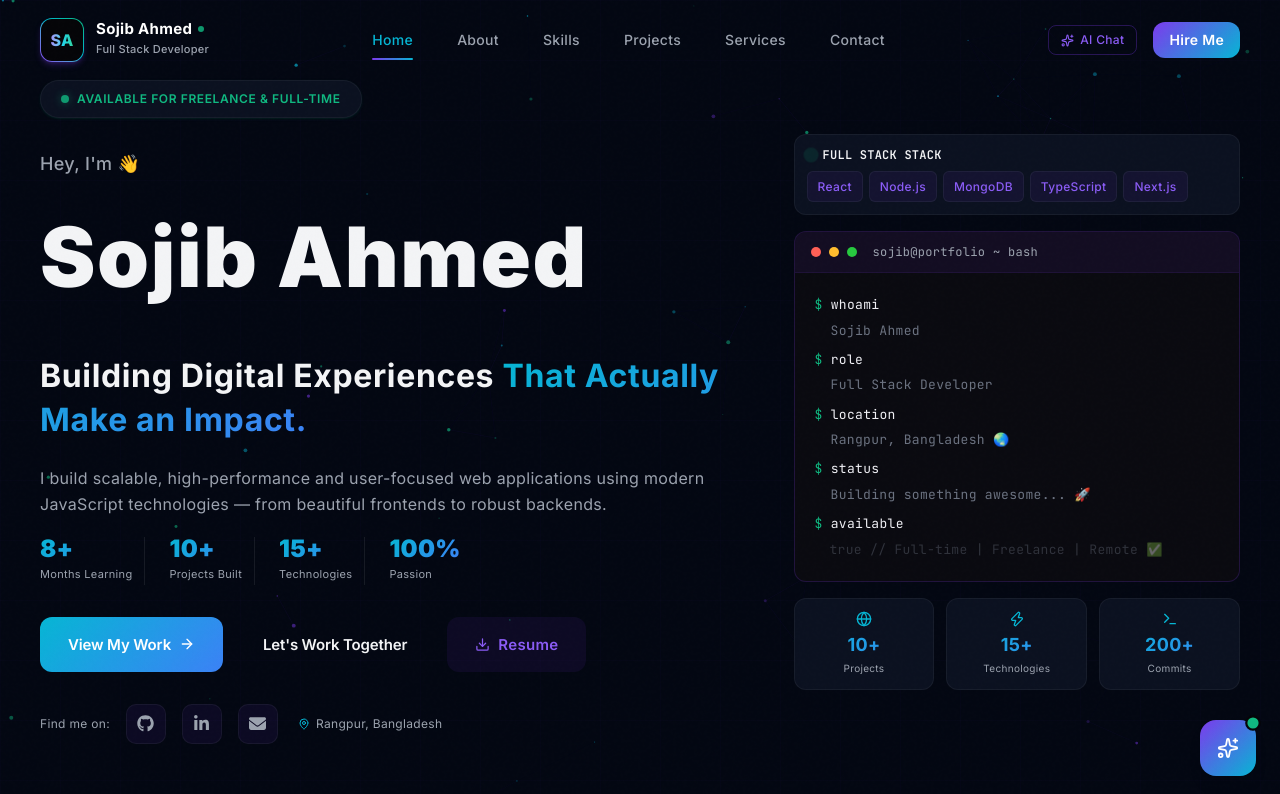
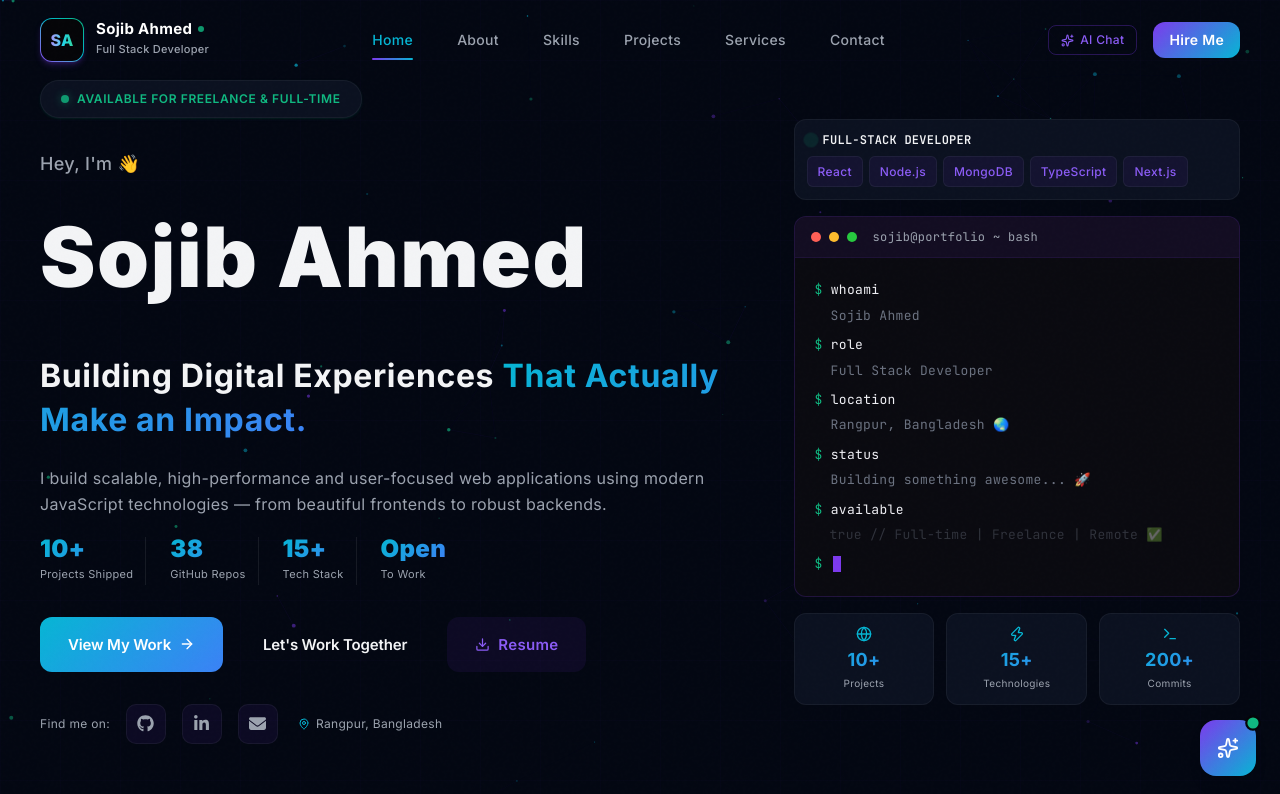
Before and after one commit to sojibahmedshorif25-ai/Sojib-Ahmed-Portfolio, a React (Vite) app in the folder client/: page / in a window 1280 px wide. Shown: the top 794 px of the page. Built offline with nearby package versions, Linux system fonts and the light colour scheme.

Commit message:
feat: recruiter-ready polish - fix hero typo, pro stats, social proof sections, honest contact fallback, SEO + sitemap

```diff
--- a/client/index.html
+++ b/client/index.html
@@ -12,23 +12,24 @@
     <meta name="keywords" content="Full Stack Developer, React Developer, Node.js Developer, Next.js Developer, Bangladesh Developer, Sojib Ahmed, Web Developer Rangpur" />
     <meta name="author" content="Sojib Ahmed" />
     <meta name="robots" content="index, follow" />
+    <meta name="theme-color" content="#030712" />
 
     <!-- Open Graph / Facebook -->
     <meta property="og:type" content="website" />
-    <meta property="og:url" content="https://sojibahmed.dev/" />
+    <meta property="og:url" content="https://sojib-ahmed-developer.vercel.app/" />
     <meta property="og:title" content="Sojib Ahmed | Full Stack Developer" />
     <meta property="og:description" content="Building scalable, modern and high-performance web applications." />
-    <meta property="og:image" content="/og-image.png" />
+    <meta property="og:image" content="https://sojib-ahmed-developer.vercel.app/images/hero.jpg" />
 
     <!-- Twitter -->
     <meta property="twitter:card" content="summary_large_image" />
-    <meta property="twitter:url" content="https://sojibahmed.dev/" />
+    <meta property="twitter:url" content="https://sojib-ahmed-developer.vercel.app/" />
     <meta property="twitter:title" content="Sojib Ahmed | Full Stack Developer" />
     <meta property="twitter:description" content="Building scalable, modern and high-performance web applications." />
-    <meta property="twitter:image" content="/og-image.png" />
+    <meta property="twitter:image" content="https://sojib-ahmed-developer.vercel.app/images/hero.jpg" />
 
     <!-- Canonical -->
-    <link rel="canonical" href="https://sojibahmed.dev/" />
+    <link rel="canonical" href="https://sojib-ahmed-developer.vercel.app/" />
 
     <!-- Fonts -->
     <link rel="preconnect" href="https://fonts.googleapis.com" />
@@ -43,7 +44,7 @@
       "name": "Sojib Ahmed",
       "jobTitle": "Full Stack Developer",
       "description": "Building scalable, modern and high-performance web applications",
-      "url": "https://sojibahmed.dev",
+      "url": "https://sojib-ahmed-developer.vercel.app",
       "email": "sojibahmedshorif998@gmail.com",
       "telephone": "+880 1942791004",
       "address": {
--- a/client/src/components/layout/Footer.tsx
+++ b/client/src/components/layout/Footer.tsx
@@ -6,8 +6,10 @@ const quickLinks = [
   { label: 'About', href: '#about' },
   { label: 'Skills', href: '#skills' },
   { label: 'Projects', href: '#projects' },
+  { label: 'GitHub', href: '#github' },
   { label: 'Services', href: '#services' },
   { label: 'Certificates', href: '#certificates' },
+  { label: 'Testimonials', href: '#testimonials' },
   { label: 'Contact', href: '#contact' },
 ];
 
--- a/client/src/components/sections/Contact.tsx
+++ b/client/src/components/sections/Contact.tsx
@@ -51,11 +51,12 @@ export default function Contact() {
         throw new Error('Failed to send');
       }
     } catch {
-      // Simulate success for demo
-      await new Promise(resolve => setTimeout(resolve, 1000));
-      setIsSuccess(true);
+      // Backend unavailable — open recruiter's mail app with prefilled message instead of faking success
+      const subject = encodeURIComponent(`[Portfolio] ${data.subject} — ${data.name}`);
+      const body = encodeURIComponent(`${data.message}\n\n— ${data.name} (${data.email})`);
+      window.location.href = `mailto:sojibahmedshorif998@gmail.com?subject=${subject}&body=${body}`;
       reset();
-      toast.success("Message sent! I'll reply soon. 🚀");
+      toast('Server offline — opening your mail app instead', { icon: '📧' });
     } finally {
       setIsSubmitting(false);
       setTimeout(() => setIsSuccess(false), 5000);
--- a/client/src/components/sections/Hero.tsx
+++ b/client/src/components/sections/Hero.tsx
@@ -17,24 +17,26 @@ function TerminalWindow() {
   const [typedChars, setTypedChars] = useState<Record<number, number>>({});
 
   useEffect(() => {
+    const timers: number[] = [];
     terminalLines.forEach((line, i) => {
-      setTimeout(() => {
+      timers.push(window.setTimeout(() => {
         setTypingLine(i);
         // Type command char by char
         const chars = line.command.length;
         for (let c = 0; c <= chars; c++) {
-          setTimeout(() => {
+          timers.push(window.setTimeout(() => {
             setTypedChars(prev => ({ ...prev, [i]: c }));
             if (c === chars) {
-              setTimeout(() => {
+              timers.push(window.setTimeout(() => {
                 setVisibleLines(prev => [...prev, i]);
                 setTypingLine(null);
-              }, 200);
+              }, 200));
             }
-          }, c * 60);
+          }, c * 60));
         }
-      }, line.delay);
+      }, line.delay));
     });
+    return () => timers.forEach(clearTimeout);
   }, []);
 
   return (
@@ -90,8 +92,9 @@ export default function Hero() {
   const mouseRef = useRef({ x: 0, y: 0 });
   const animRef = useRef<number>(0);
 
-  // Three.js-style particle canvas
+  // Three.js-style particle canvas (reduced on mobile + respects reduced motion)
   useEffect(() => {
+    if (window.matchMedia('(prefers-reduced-motion: reduce)').matches) return;
     const canvas = canvasRef.current;
     if (!canvas) return;
     const ctx = canvas.getContext('2d')!;
@@ -105,8 +108,9 @@ export default function Hero() {
 
     const particles: { x: number; y: number; vx: number; vy: number; r: number; alpha: number; color: string }[] = [];
     const colors = ['rgba(124,58,237,', 'rgba(6,182,212,', 'rgba(16,185,129,'];
-
-    for (let i = 0; i < 80; i++) {
+    const isMobile = window.innerWidth < 768;
+    const particleCount = isMobile ? 35 : 80;
+    for (let i = 0; i < particleCount; i++) {
       particles.push({
         x: Math.random() * canvas.width,
         y: Math.random() * canvas.height,
@@ -265,10 +269,10 @@ export default function Hero() {
               className="flex flex-wrap items-center gap-4 sm:gap-6 mb-6 sm:mb-8"
             >
               {[
-                { value: '8+', label: 'Months Learning' },
-                { value: '10+', label: 'Projects Built' },
-                { value: '15+', label: 'Technologies' },
-                { value: '100%', label: 'Passion' },
+                { value: '10+', label: 'Projects Shipped' },
+                { value: '38', label: 'GitHub Repos' },
+                { value: '15+', label: 'Tech Stack' },
+                { value: 'Open', label: 'To Work' },
               ].map(({ value, label }) => (
                 <div key={label} className="text-left pr-3 border-r last:border-r-0 border-[rgba(255,255,255,0.08)]">
                   <div className="text-xl sm:text-2xl font-black gradient-text leading-none">{value}</div>
@@ -306,7 +310,7 @@ export default function Hero() {
               </motion.button>
 
               <motion.a
-                href="https://drive.google.com/file/d/1d2XvAZkY2ISC3koXCTLJyHlQ64hGZ5UG/view?usp=sharing"
+                href="/resume.pdf"
                 target="_blank"
                 rel="noopener noreferrer"
                 whileHover={{ scale: 1.03 }}
@@ -367,7 +371,7 @@ export default function Hero() {
                 <div className="glass rounded-xl p-3 border border-[rgba(124,58,237,0.2)] flex flex-wrap items-center justify-between gap-2">
                   <div className="flex items-center gap-2">
                     <span className="w-2 h-2 rounded-full bg-[#10B981] animate-ping" />
-                    <span className="text-xs font-mono font-semibold text-[var(--color-text-primary)]">FULL STACK STACK</span>
+                    <span className="text-xs font-mono font-semibold text-[var(--color-text-primary)]">FULL-STACK DEVELOPER</span>
                   </div>
                   <div className="flex flex-wrap gap-1.5">
                     {['React', 'Node.js', 'MongoDB', 'TypeScript', 'Next.js'].map(tech => (
--- a/client/src/pages/Home.tsx
+++ b/client/src/pages/Home.tsx
@@ -2,8 +2,10 @@ import Hero from '../components/sections/Hero';
 import About from '../components/sections/About';
 import Skills from '../components/sections/Skills';
 import Projects from '../components/sections/Projects';
+import GitHub from '../components/sections/GitHub';
 import Services from '../components/sections/Services';
 import Certificates from '../components/sections/Certificates';
+import Testimonials from '../components/sections/Testimonials';
 import Process from '../components/sections/Process';
 import Contact from '../components/sections/Contact';
 import FinalCTA from '../components/sections/FinalCTA';
@@ -17,9 +19,11 @@ export default function Home() {
       <About />
       <Skills />
       <Projects />
+      <GitHub />
       <Services />
       <Process />
       <Certificates />
+      <Testimonials />
       <Contact />
       <FinalCTA />
     </>
```
Also changed, not shown: client/public/robots.txt (added), 2 other files (tests, documents, lock files or other folders).
